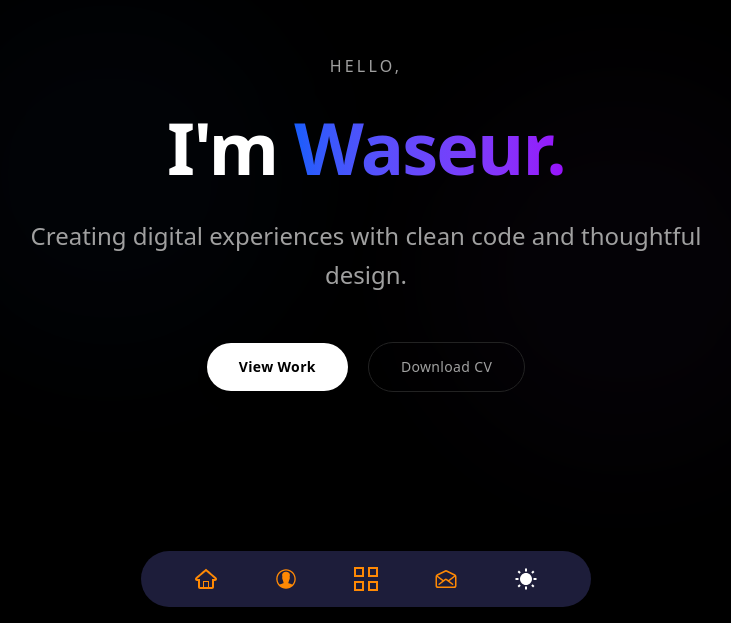
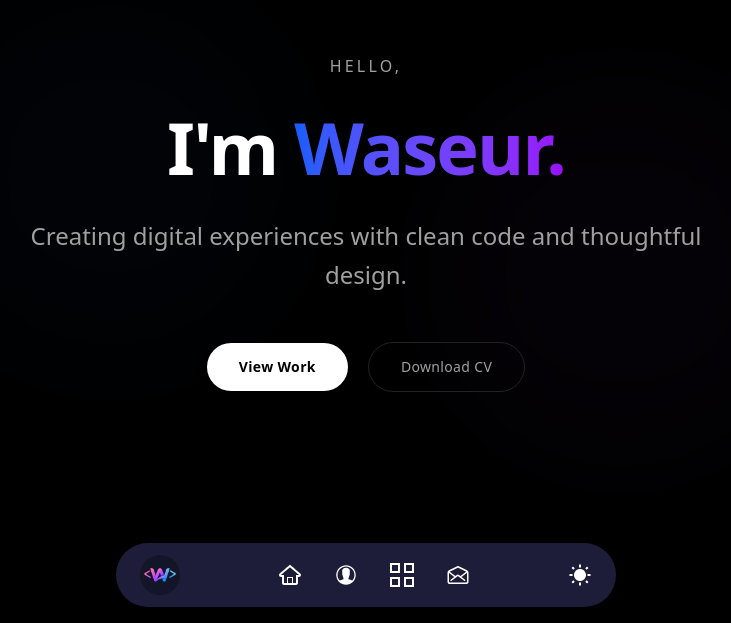
Before and after one commit to WaseurGIT/portfolio, a React (Vite) app: page / in a window 1280 px wide. Shown: the part 177-800 px from the top of the page, without its empty margins (274-1005 px from the left). Built offline with nearby package versions, Linux system fonts and the light colour scheme.

Commit message:
logo added

```diff
--- a/index.html
+++ b/index.html
@@ -2,7 +2,7 @@
 <html lang="en">
   <head>
     <meta charset="UTF-8" />
-    <link rel="icon" type="image/svg+xml" href="/vite.svg" />
+    <link rel="icon" type="image/png" href="/src/assets/logo.png" />
     <meta name="viewport" content="width=device-width, initial-scale=1.0" />
     <title>Waseur Rahman</title>
   </head>
--- a/src/components/Navbar/Navbar.jsx
+++ b/src/components/Navbar/Navbar.jsx
@@ -1,12 +1,11 @@
 import { useContext } from "react";
 import { GrProjects } from "react-icons/gr";
 import { IoIosContact, IoMdSunny } from "react-icons/io";
-import { IoMailOpenOutline } from "react-icons/io5";
+import { IoMailOpenOutline, IoMoon } from "react-icons/io5";
 import { TiHomeOutline } from "react-icons/ti";
-import { WiMoonAltThirdQuarter } from "react-icons/wi";
 import { Link } from "react-router-dom";
 import { ThemeContext } from "../Theme/ThemeProvider";
-
+import logo from "../../assets/logo.png";
 const Navbar = () => {
   const { theme, toggleTheme } = useContext(ThemeContext);
 
@@ -30,30 +29,45 @@ const Navbar = () => {
   ];
 
   return (
-    <div className="bg-[var(--bg-navbar)] py-4 w-full max-w-[450px] fixed bottom-4 left-1/2 -translate-x-1/2 rounded-full shadow-lg z-20 px-4 sm:px-0">
-      <div>
-        {/* logo */}
-        <div></div>
-        {/* links */}
-        <div className="flex items-center justify-between sm:justify-center gap-6 sm:gap-14">
+    <div className="bg-[var(--bg-navbar)] py-3 w-full max-w-[500px] fixed bottom-4 left-1/2 -translate-x-1/2 rounded-full shadow-lg z-20 px-4 sm:px-6">
+      <div className="flex items-center justify-around">
+        {/* Logo */}
+        <Link
+          to="/"
+          className="flex-shrink-0 transition-transform duration-300 hover:scale-110 active:scale-95"
+        >
+          <img
+            src={logo}
+            alt="Logo"
+            className="h-10 w-10 object-cover rounded-full"
+          />
+        </Link>
+
+        {/* Links */}
+        <div className="flex items-center justify-center gap-10 sm:gap-8 flex-1 mx-4">
           {links.map((link) => (
-            <ul key={link.path}>
             <Link
+              key={link.path}
               to={link.path}
-                className="transition duration-300 relative flex flex-col items-center justify-center text-sm text-orange-400 hover:text-orange-600 group"
+              className="relative flex flex-col items-center justify-center transition-all duration-300 text-[var(--text-primary)] hover:text-orange-400 group"
             >
-                {link.icon}
+              <span className="text-2xl">{link.icon}</span>
               <span className="absolute bottom-full mb-2 px-2 py-1 bg-gray-800 text-white text-xs rounded opacity-0 group-hover:opacity-100 transition-opacity duration-300 whitespace-nowrap pointer-events-none">
                 {link.label}
               </span>
             </Link>
-            </ul>
           ))}
-          <button onClick={toggleTheme} className="relative group">
+        </div>
+
+        {/* Theme Toggle */}
+        <button
+          onClick={toggleTheme}
+          className="flex-shrink-0 relative transition-transform duration-300 hover:scale-110 active:scale-95 group"
+        >
           {theme === "dark-theme" ? (
             <IoMdSunny className="text-2xl text-[var(--text-primary)] cursor-pointer" />
           ) : (
-              <WiMoonAltThirdQuarter className="text-2xl text-[var(--text-primary)] cursor-pointer" />
+            <IoMoon className="text-2xl text-[var(--text-primary)] cursor-pointer" />
           )}
           <span className="absolute bottom-full mb-2 px-2 py-1 bg-gray-800 text-white text-xs rounded opacity-0 group-hover:opacity-100 transition-opacity duration-300 whitespace-nowrap pointer-events-none">
             {theme === "dark-theme" ? "Light Mode" : "Dark Mode"}
@@ -61,7 +75,6 @@ const Navbar = () => {
         </button>
       </div>
     </div>
-    </div>
   );
 };
 
```
Also changed, not shown: src/assets/logo.png (added). Lines whose indentation alone changed are shown as unchanged.
